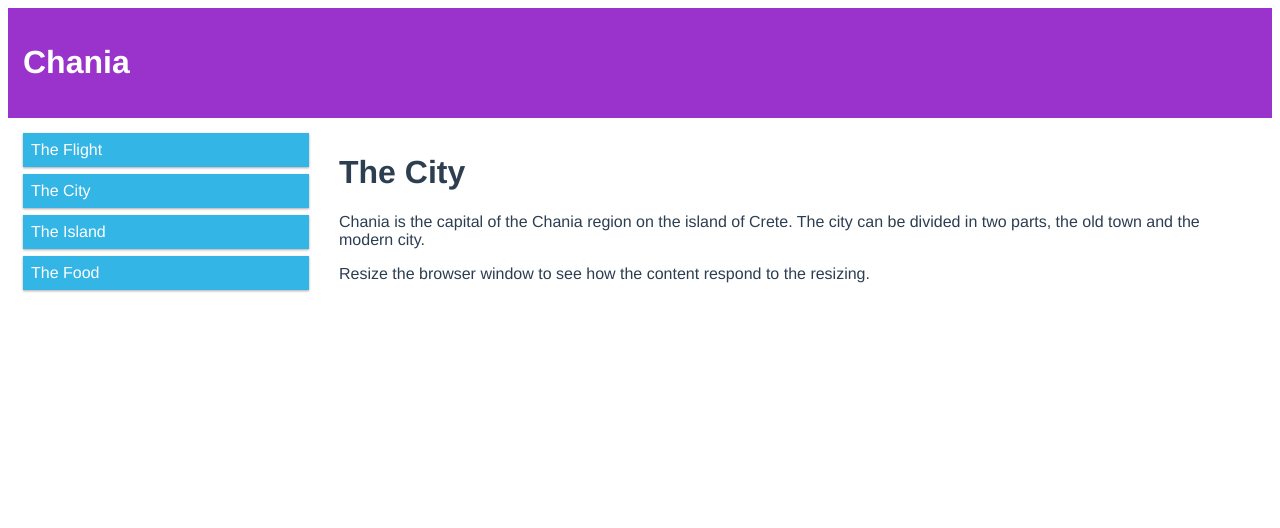
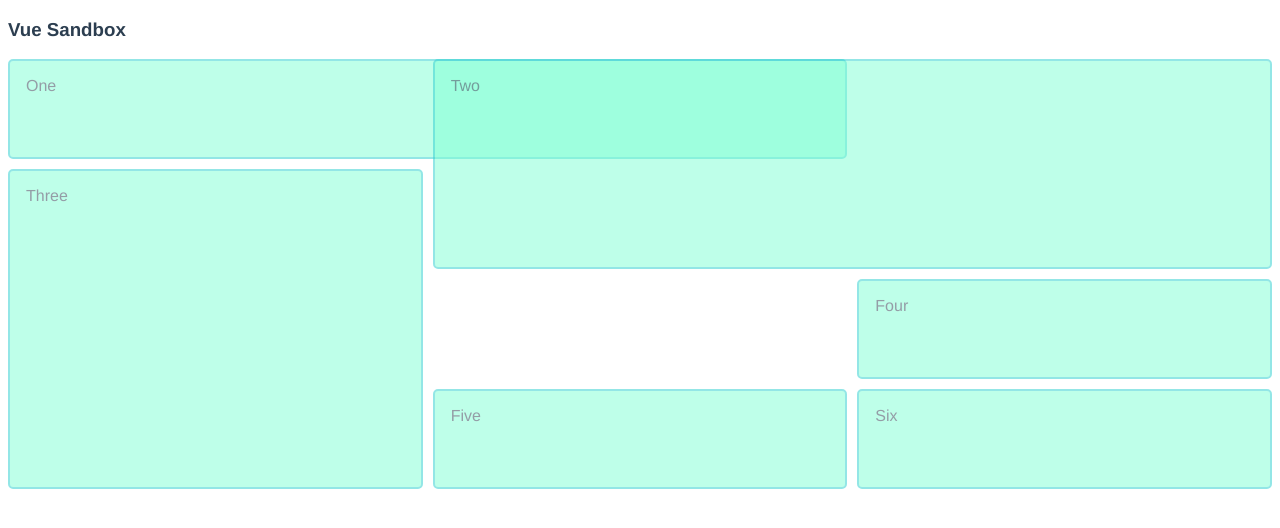
Before and after one commit to UniquelySimilar/vue-sandbox, a Vue app: page / in a window 1280 px wide. Shown: the top 528 px of the page. Built offline with nearby package versions, Linux system fonts and the light colour scheme.

Commit message:
added css grid layout test component

```diff
--- a/src/App.vue
+++ b/src/App.vue
@@ -1,16 +1,17 @@
 <template>
   <div id="app" class="container">
-    <responsive-grid-view />
+    <h3>Vue Sandbox</h3>
+    <css-grid-layout />
   </div>
 </template>
 
 <script>
-  import ResponsiveGridView from './components/ResponsiveGridView.vue'
+  import CssGridLayout from './components/CssGridLayout.vue'
 
   export default {
     name: 'App',
     components: {
-      ResponsiveGridView
+      CssGridLayout
     },
     data() {
       return {
--- /dev/null
+++ b/src/components/CssGridLayout.vue
@@ -0,0 +1,63 @@
+<template>
+  <div class="wrapper">
+    <div class="one">One</div>
+    <div class="two">Two</div>
+    <div class="three">Three</div>
+    <div class="four">Four</div>
+    <div class="five">Five</div>
+    <div class="six">Six</div>
+  </div>
+</template>
+
+<script>
+  export default {
+
+  }
+</script>
+
+<style scoped>
+.wrapper {
+  display: grid;
+  grid-template-columns: repeat(3, 1fr);
+  grid-gap: 10px;
+  grid-auto-rows: minmax(100px, auto);
+}
+
+.wrapper div {
+  background-color: aquamarine;
+  border: 2px solid rgb(42, 207, 207);
+  border-radius: 5px;
+  padding: 1em;
+  opacity: 0.5;
+}
+
+.one {
+  grid-column: 1 / 3;
+  grid-row: 1;
+}
+
+.two {
+  grid-column: 2 / 4;
+  grid-row: 1 / 3;
+}
+
+.three {
+  grid-column: 1;
+  grid-row: 2 / 5;
+}
+
+.four {
+  grid-column: 3;
+  grid-row: 3;
+}
+
+.five {
+  grid-column: 2;
+  grid-row: 4;
+}
+
+.six {
+  grid-column: 3;
+  grid-row: 4;
+}
+</style>
```
